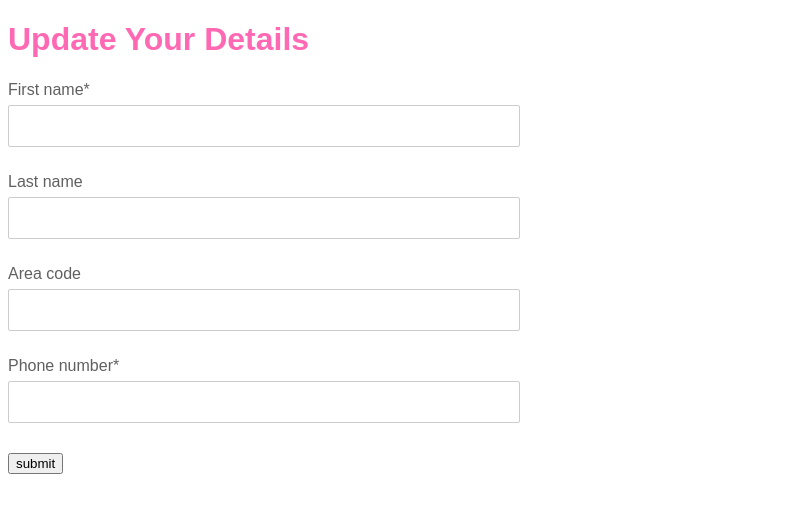
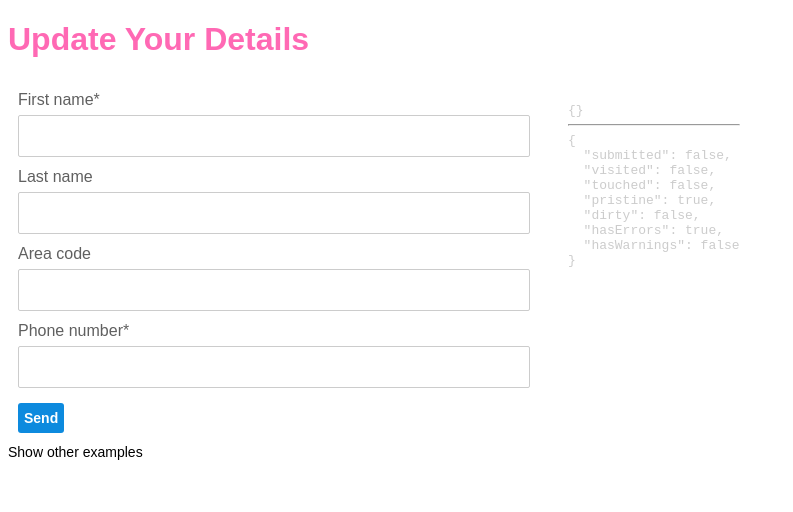
Before and after one commit to criol/react-micro-form, a React app: page / in a window 1280 px wide. Shown: the top 512 px of the page, without its empty margins (0-793 px from the left). Built offline with nearby package versions, Linux system fonts and the light colour scheme; the HTML template or start-up script is replaced by a standard one.

Commit message:
add first additional example

```diff
--- a/src/Components/App.js
+++ b/src/Components/App.js
@@ -2,6 +2,8 @@ import React from 'react';
 import { Global, css } from '@emotion/core';
 import styled from '@emotion/styled';
 import { UserContactForm } from '../Forms/UserContactForm/UserContactForm';
+import { ContentToggler } from './ContentToggler/ContentToggler';
+import { DefaultValuesForm } from '../Forms/DefaultValuesForm/DefaultValuesForm';
 
 const globalStyles = css`
   body {
@@ -15,13 +17,19 @@ const FormHeader = styled.h1`
   color: hotpink;
 `;
 
+const onSubmit = val => alert(JSON.stringify(val, undefined, 2));
+
 const App = () => (
   <React.Fragment>
     <Global styles={globalStyles} />
     <FormHeader>Update Your Details</FormHeader>
-    <UserContactForm
-      onSubmit={val => alert(JSON.stringify(val, undefined, 2))}
-    />
+    <UserContactForm onSubmit={onSubmit} />
+    <ContentToggler
+      label="Show other examples"
+      labelNegative="Hide other examples"
+    >
+      <DefaultValuesForm onSubmit={onSubmit} />
+    </ContentToggler>
   </React.Fragment>
 );
 
--- /dev/null
+++ b/src/Components/ContentToggler/ContentToggler.js
@@ -0,0 +1,17 @@
+import React, { useState, Fragment } from 'react';
+import { StyledButtonInline } from '../StyledComponents/StyledButtonInline';
+
+export const ContentToggler = ({ label, labelNegative, children }) => {
+  const [enabled, setEnabled] = useState(false);
+
+  return (
+    <Fragment>
+      <div>
+        <StyledButtonInline onClick={() => setEnabled(!enabled)}>
+          {enabled ? labelNegative : label}
+        </StyledButtonInline>
+      </div>
+      {enabled && children}
+    </Fragment>
+  );
+};
--- a/src/Components/Form/Input.js
+++ b/src/Components/Form/FormControl.js
@@ -18,43 +18,34 @@ const LabelContainer = styled.label`
   width: 100%;
 `;
 
-const LabelText = styled.label`
+const LabelText = styled.span`
   color: #606060;
   margin-bottom: 5px;
   line-height: 20px;
 `;
 
-const StyledInput = styled.input`
-  width: 100%;
-  height: 30px;
-  border-radius: 2px;
-  padding: 5px;
-  border: 1px solid #ccc;
-
-  &:focus {
-    outline: none;
-    border: 1px solid #0d8ade;
-  }
-`;
-
 const ErrorMessagesContainer = styled.div`
   color: #f25255;
-  min-height: 15px;
   font-size: 13px;
   margin-top: 5px;
 }`;
 
-export const Input = ({ inputParams, meta, label }) => (
+export const FormControl = ({
+  meta,
+  label,
+  children,
+  errorsConditions = ['touched', 'submitted'],
+}) => (
   <InputContainer>
     <LabelContainer>
       <LabelText>{label}</LabelText>
-      <StyledInput {...inputParams} />
+      {children}
     </LabelContainer>
     <ErrorMessagesContainer>
       <ErrorMessages
         status={meta.status}
         messages={meta.errors}
-        showConditions={['touched', 'submitted']}
+        showConditions={errorsConditions}
       />
     </ErrorMessagesContainer>
   </InputContainer>
--- /dev/null
+++ b/src/Components/StyledComponents/StyledButton.js
@@ -0,0 +1,23 @@
+import styled from '@emotion/styled';
+
+export const StyledButton = styled.button`
+  height: 30px;
+  color: #fff;
+  font-size: 14px;
+  font-weight: 600;
+  line-height: 20px;
+  background-color: #0d8ade;
+  border-radius: 3px;
+  cursor: pointer;
+  outline: 0;
+  border: 0;
+
+  &:hover {
+    background-color: #1398f1;
+  }
+
+  &:active {
+    background-color: #0d8ade;
+    outline: 0;
+  }
+`;
--- /dev/null
+++ b/src/Components/StyledComponents/StyledButtonInline.js
@@ -0,0 +1,15 @@
+import styled from '@emotion/styled';
+
+export const StyledButtonInline = styled.button`
+  border: 0;
+  background: none;
+  outline: none;
+  padding: 0;
+  cursor: pointer;
+  text-decoration: none;
+  font-size: 14px;
+
+  &:hover {
+    color: #0067ab;
+  }
+`;
--- /dev/null
+++ b/src/Components/StyledComponents/StyledFormContrainer.js
@@ -0,0 +1,11 @@
+import styled from '@emotion/styled';
+
+export const StyledFormContrainer = styled.div`
+  display: flex;
+  flex-direction: row;
+  padding: 10px;
+  form {
+    width: 500px;
+    margin-right: 50px;
+  }
+`;
--- /dev/null
+++ b/src/Components/StyledComponents/StyledH2.js
@@ -0,0 +1,9 @@
+import styled from '@emotion/styled';
+
+export const StyledH2 = styled.h2`
+  font-size: 20px;
+  font-weight: bold;
+  color: hotpink;
+  margin-top: 15px;
+  margin-bottom: 5px;
+`;
--- /dev/null
+++ b/src/Components/StyledComponents/StyledInput.js
@@ -0,0 +1,14 @@
+import styled from '@emotion/styled';
+
+export const StyledInput = styled.input`
+  width: 100%;
+  height: 30px;
+  border-radius: 2px;
+  padding: 5px;
+  border: 1px solid #ccc;
+
+  &:focus {
+    outline: none;
+    border: 1px solid #0d8ade;
+  }
+`;
--- /dev/null
+++ b/src/Components/StyledComponents/StyledPre.js
@@ -0,0 +1,5 @@
+import styled from '@emotion/styled';
+
+export const StyledPre = styled.pre`
+  color: #ccc;
+`;
--- /dev/null
+++ b/src/Forms/DefaultValuesForm/DefaultValuesForm.js
@@ -0,0 +1,61 @@
+import React, { Fragment } from 'react';
+import styled from '@emotion/styled';
+import { useForm, useField } from '../../Hooks/Form';
+import { StyledInput } from '../../Components/StyledComponents/StyledInput';
+import { StyledButton } from '../../Components/StyledComponents/StyledButton';
+import { StyledFormContrainer } from '../../Components/StyledComponents/StyledFormContrainer';
+import { StyledPre } from '../../Components/StyledComponents/StyledPre';
+import { StyledH2 } from '../../Components/StyledComponents/StyledH2';
+import { StyledButtonInline } from '../../Components/StyledComponents/StyledButtonInline';
+
+const InputWithMargin = styled(StyledInput)`
+  margin-bottom: 10px;
+`;
+
+const ButtonWithMargin = styled(StyledButton)`
+  margin-right: 10px;
+`;
+
+export const DefaultValuesForm = ({ onSubmit }) => {
+  const [form, handleSubmit, { values }, resetToInitialValues] = useForm(
+    onSubmit,
+    {},
+    {
+      input1: 'this',
+      input2: 'is',
+      input3: 'default',
+      input4: 'value',
+    },
+  );
+
+  const [input1] = useField('input1', form);
+  const [input2] = useField('input2', form);
+  const [input3] = useField('input3', form);
+  const [input4] = useField('input4', form);
+
+  return (
+    <Fragment>
+      <StyledH2>Default values</StyledH2>
+
+      <StyledFormContrainer>
+        <form onSubmit={handleSubmit}>
+          <InputWithMargin {...input1} />
+
+          <InputWithMargin {...input2} />
+
+          <InputWithMargin {...input3} />
+
+          <InputWithMargin {...input4} />
+
+          <ButtonWithMargin type="submit">Send</ButtonWithMargin>
+
+          <StyledButtonInline type="button" onClick={resetToInitialValues}>
+            Reset
+          </StyledButtonInline>
+        </form>
+
+        <StyledPre>{JSON.stringify(values, null, 2)}</StyledPre>
+      </StyledFormContrainer>
+    </Fragment>
+  );
+};
--- a/src/Forms/UserContactForm/UserContactForm.js
+++ b/src/Forms/UserContactForm/UserContactForm.js
@@ -2,18 +2,24 @@
 // see the SINGLE IMPLEMENTATION section for details
 import React from 'react';
 import styled from '@emotion/styled';
-import { Input } from '../../Components/Form/Input';
 import { useField, useForm } from '../../Hooks/Form';
+import { FormControl } from '../../Components/Form/FormControl';
+import { StyledInput } from '../../Components/StyledComponents/StyledInput';
+import { StyledButton } from '../../Components/StyledComponents/StyledButton';
+import { StyledPre } from '../../Components/StyledComponents/StyledPre';
+import { StyledFormContrainer } from '../../Components/StyledComponents/StyledFormContrainer';
+
 import { validate } from './validate';
 import { FieldNames } from './constants';
 
 const InputsContainer = styled.div`
-  width: 500px;
   margin-bottom: 10px;
 `;
 
 export const UserContactForm = ({ onSubmit = () => {} }) => {
-  const [form, handleSubmit] = useForm(onSubmit, { validate });
+  const [form, handleSubmit, { values, status }] = useForm(onSubmit, {
+    validate,
+  });
 
   const [firstName, firstNameMeta] = useField(FieldNames.firstName, form);
   const [lastName, lastNameMeta] = useField(FieldNames.lastName, form);
@@ -21,18 +27,34 @@ export const UserContactForm = ({ onSubmit = () => {} }) => {
   const [number, numberMeta] = useField(FieldNames.phoneNumber, form);
 
   return (
-    <form onSubmit={handleSubmit}>
-      <InputsContainer>
-        <Input
-          inputParams={firstName}
-          meta={firstNameMeta}
-          label="First name*"
-        />
-        <Input inputParams={lastName} meta={lastNameMeta} label="Last name" />
-        <Input inputParams={areaCode} meta={areaCodeMeta} label="Area code" />
-        <Input inputParams={number} meta={numberMeta} label="Phone number*" />
-      </InputsContainer>
-      <button type="submit">submit</button>
-    </form>
+    <StyledFormContrainer>
+      <form onSubmit={handleSubmit}>
+        <InputsContainer>
+          <FormControl meta={firstNameMeta} label="First name*">
+            <StyledInput {...firstName} />
+          </FormControl>
+
+          <FormControl meta={lastNameMeta} label="Last name">
+            <StyledInput {...lastName} />
+          </FormControl>
+
+          <FormControl meta={areaCodeMeta} label="Area code">
+            <StyledInput {...areaCode} />
+          </FormControl>
+
+          <FormControl meta={numberMeta} label="Phone number*">
+            <StyledInput {...number} />
+          </FormControl>
+        </InputsContainer>
+
+        <StyledButton type="submit">Send</StyledButton>
+      </form>
+
+      <StyledPre>
+        {JSON.stringify(values, null, 2)}
+        <hr />
+        {JSON.stringify(status, null, 2)}
+      </StyledPre>
+    </StyledFormContrainer>
   );
 };
--- a/src/Hooks/Form/useForm.hook.js
+++ b/src/Hooks/Form/useForm.hook.js
@@ -50,6 +50,10 @@ export function useForm(
     if (!hasErrors) {
       onSubmit(values);
     }
+  }
+
+  function resetToInitialValues() {
+    setValues(initialValues);
   }
 
   const fields = {};
@@ -177,5 +181,6 @@ export function useForm(
       errors,
       status,
     },
+    resetToInitialValues,
   ];
 }
```
